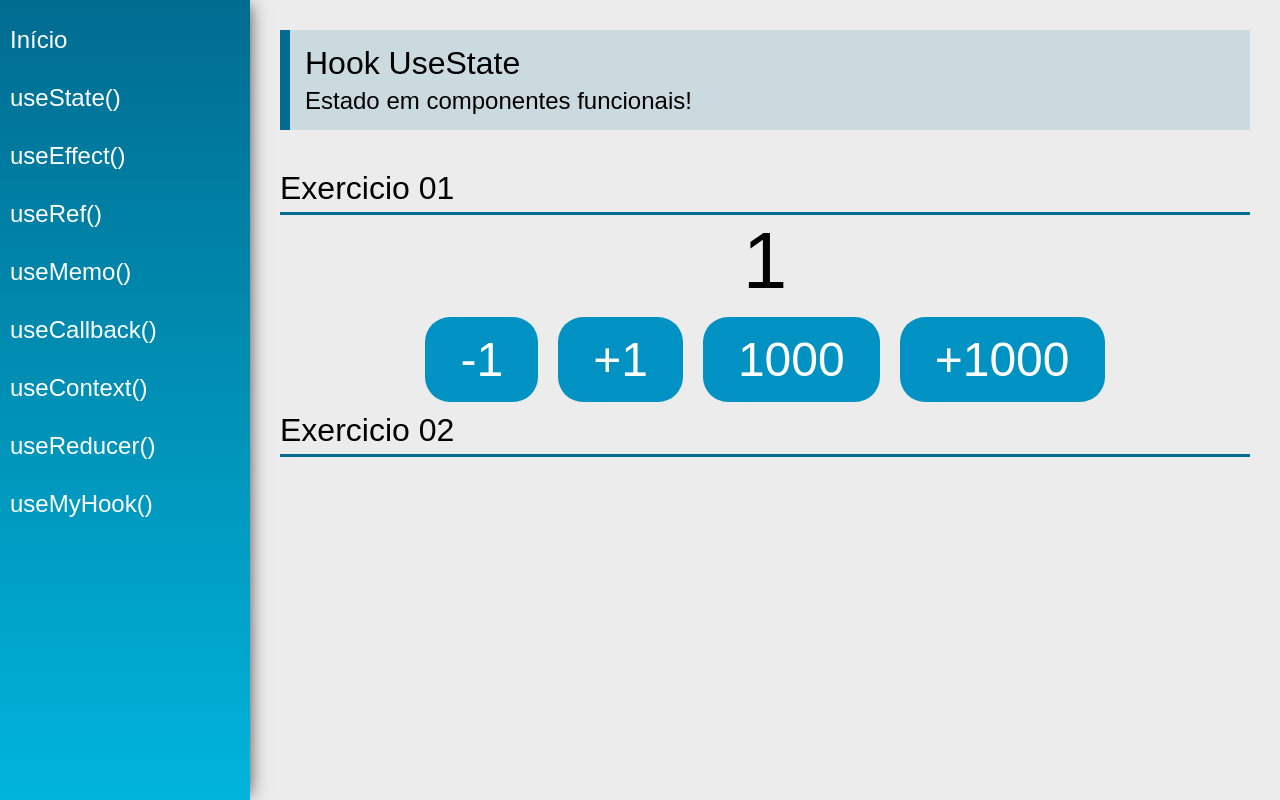
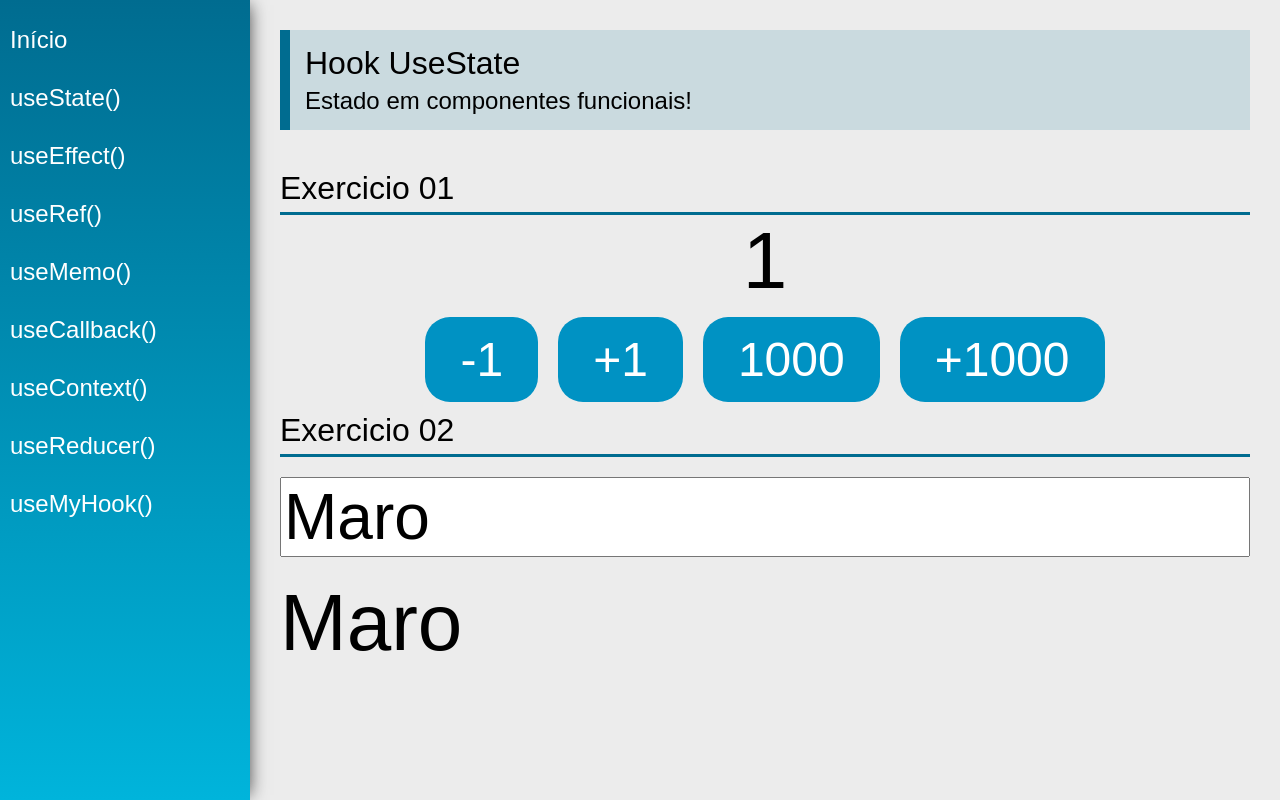
Before and after one commit to immerfallen/ReactHooks, a React (Create React App) app: page /useState in a window 1280 px wide. Built offline with nearby package versions, Linux system fonts and the light colour scheme.

Commit message:
utilizando hook useState para alterar controlled component

```diff
--- a/src/views/examples/UseState.jsx
+++ b/src/views/examples/UseState.jsx
@@ -5,6 +5,7 @@
 
 const UseState = (props) => {
   const [count, setCount] = useState(1);
+  const [name, setName] = useState("Maro");
 
   return (
     <div className="UseState">
@@ -35,6 +36,8 @@
       </div>
 
       <SectoinTitle title="Exercicio 02" />
+      <input type="text" className="input" value= {name} onChange={e => setName(e.target.value)}/>
+      <span className="text">{name}</span>
     </div>
   );
 };
```
